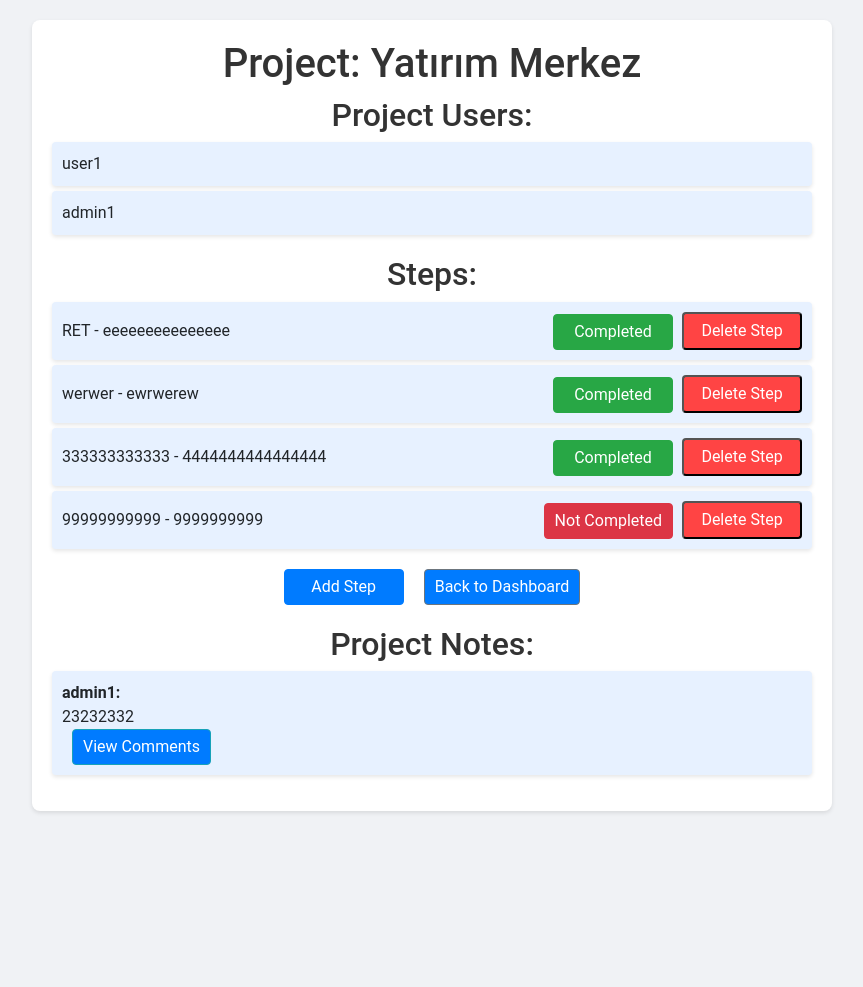
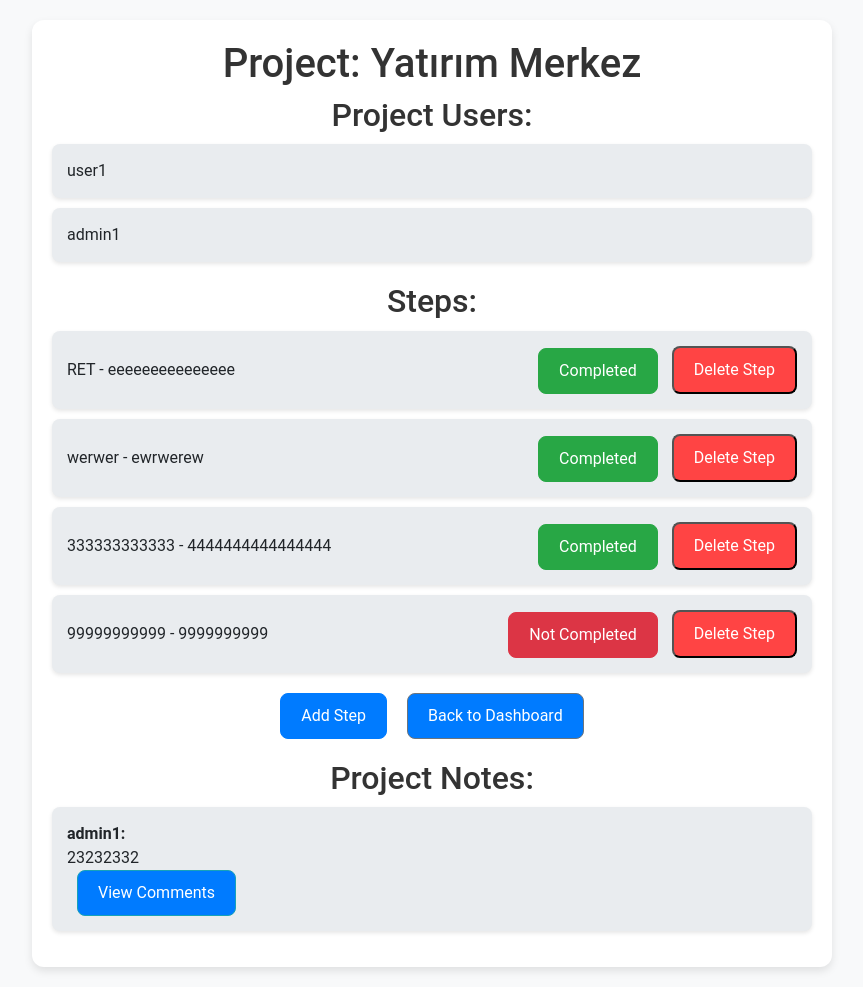
Before and after one commit to BerkTonguc/taskhero, a Flask app: page /project_details/1 in a window 1280 px wide. Shown: the whole page, without its empty margins (208-1071 px from the left). Before the commit the page ends 813 px from the top, so only its background shows below. Run offline with Flask 3, Linux system fonts and the light colour scheme; a user stored in the database is signed in; some libraries are stand-ins or nearby versions.

Commit message:
Initial commit

```diff
--- a/templates/project_details.html
+++ b/templates/project_details.html
@@ -9,7 +9,7 @@
     <style>
         body {
             font-family: 'Roboto', sans-serif;
-            background-color: #f0f2f5;
+            background-color: #f8f9fa;
             margin: 0;
             padding: 20px;
             display: flex;
@@ -22,8 +22,8 @@
             max-width: 800px;
             background: white;
             padding: 20px;
-            border-radius: 8px;
-            box-shadow: 0 2px 4px rgba(0,0,0,0.1);
+            border-radius: 12px;
+            box-shadow: 0 4px 8px rgba(0,0,0,0.1);
         }
         h1, h2 {
             color: #333;
@@ -34,38 +34,41 @@
             padding: 0;
         }
         li {
-            padding: 10px;
-            margin: 5px 0;
-            background: #e7f1ff;
-            border-radius: 4px;
+            padding: 15px;
+            margin: 10px 0;
+            background: #e9ecef;
+            border-radius: 8px;
             box-shadow: 0 2px 4px rgba(0,0,0,0.1);
             display: flex;
             justify-content: space-between;
             align-items: center;
+            transition: background 0.3s;
+        }
+        li:hover {
+            background: #dee2e6;
         }
         .btn, .btn-delete, .btn-success, .btn-danger {
             display: inline-block;
             margin-left: 10px;
-            padding: 5px 10px;
+            padding: 10px 20px;
             background-color: #007bff;
             color: white;
             text-decoration: none;
-            border-radius: 4px;
+            border-radius: 8px;
             text-align: center;
-            min-width: 120px; /* Buton boyutunu sabitlemek için eklendi */
+            transition: background 0.3s;
         }
         .btn-success {
-            background-color: #28a745; /* Yeşil */
+            background-color: #28a745;
         }
         .btn-danger {
-            background-color: #dc3545; /* Kırmızı */
+            background-color: #dc3545;
         }
         .btn:hover, .btn-delete:hover, .btn-success:hover, .btn-danger:hover {
-            opacity: 0.8;
+            opacity: 0.9;
         }
         .btn-delete {
             background-color: #ff4444;
-            margin-left: 5px; /* Butonlar arasındaki mesafe */
         }
         .btn-delete:hover {
             background-color: #cc0000;
@@ -73,8 +76,10 @@
         a {
             color: #007bff;
             text-decoration: none;
+            transition: color 0.3s;
         }
         a:hover {
+            color: #0056b3;
             text-decoration: underline;
         }
         .action-buttons {
@@ -83,15 +88,14 @@
             margin-top: 20px;
         }
         .action-buttons a {
-            margin-right: 10px; /* Butonlar arasındaki boşluk */
-            min-width: 120px; /* Buton boyutunu sabitlemek için eklendi */
+            margin-right: 10px;
         }
         .project-users {
             margin-bottom: 20px;
             text-align: center;
         }
         .project-notes {
-            margin-top: 20px; /* Notes bölümünü biraz aşağıya kaydırmak için eklendi */
+            margin-top: 20px;
         }
         .project-notes form {
             display: flex;
@@ -102,7 +106,7 @@
         .project-notes form textarea {
             width: 70%;
             padding: 10px;
-            border-radius: 4px;
+            border-radius: 8px;
             border: 1px solid #ccc;
             margin-right: 10px;
         }
@@ -115,9 +119,9 @@
             flex-direction: column;
             justify-content: space-between;
             align-items: flex-start;
-            padding: 10px;
-            background: #e7f1ff;
-            border-radius: 4px;
+            padding: 15px;
+            background: #e9ecef;
+            border-radius: 8px;
             margin-bottom: 10px;
             box-shadow: 0 2px 4px rgba(0,0,0,0.1);
         }
@@ -125,19 +129,19 @@
             list-style: none;
             padding: 0;
             margin-top: 10px;
-            display: none; /* Başlangıçta yorumları gizle */
+            display: none;
             width: 100%;
         }
         .comment-list.expanded {
-            display: block; /* Genişletildiğinde yorumları göster */
+            display: block;
         }
         .comment-list li {
             display: flex;
             justify-content: space-between;
             align-items: center;
-            padding: 5px;
+            padding: 10px;
             background: #f0f2f5;
-            border-radius: 4px;
+            border-radius: 8px;
             margin-bottom: 5px;
             box-shadow: 0 1px 3px rgba(0,0,0,0.1);
             width: 100%;
@@ -151,8 +155,8 @@
         }
         .comment-form textarea {
             width: 70%;
-            padding: 5px;
-            border-radius: 4px;
+            padding: 10px;
+            border-radius: 8px;
             border: 1px solid #ccc;
             margin-right: 10px;
         }
@@ -160,9 +164,9 @@
             display: flex;
             justify-content: space-between;
             align-items: center;
-            padding: 5px;
+            padding: 10px;
             background: #f0f2f5;
-            border-radius: 4px;
+            border-radius: 8px;
             margin-bottom: 5px;
             box-shadow: 0 1px 3px rgba(0,0,0,0.1);
             width: 100%;
@@ -205,7 +209,6 @@
             </li>
             {% endfor %}
         </ul>
-        <!-- Add Step and Back to Dashboard Buttons -->
         <div class="action-buttons">
             <a href="{{ url_for('add_step', project_id=project.id) }}" class="btn btn-primary">Add Step</a>
             <a href="{{ url_for('dashboard') }}" class="btn btn-secondary">Back to Dashboard</a>
```
Also changed, not shown: instance/database.db.
